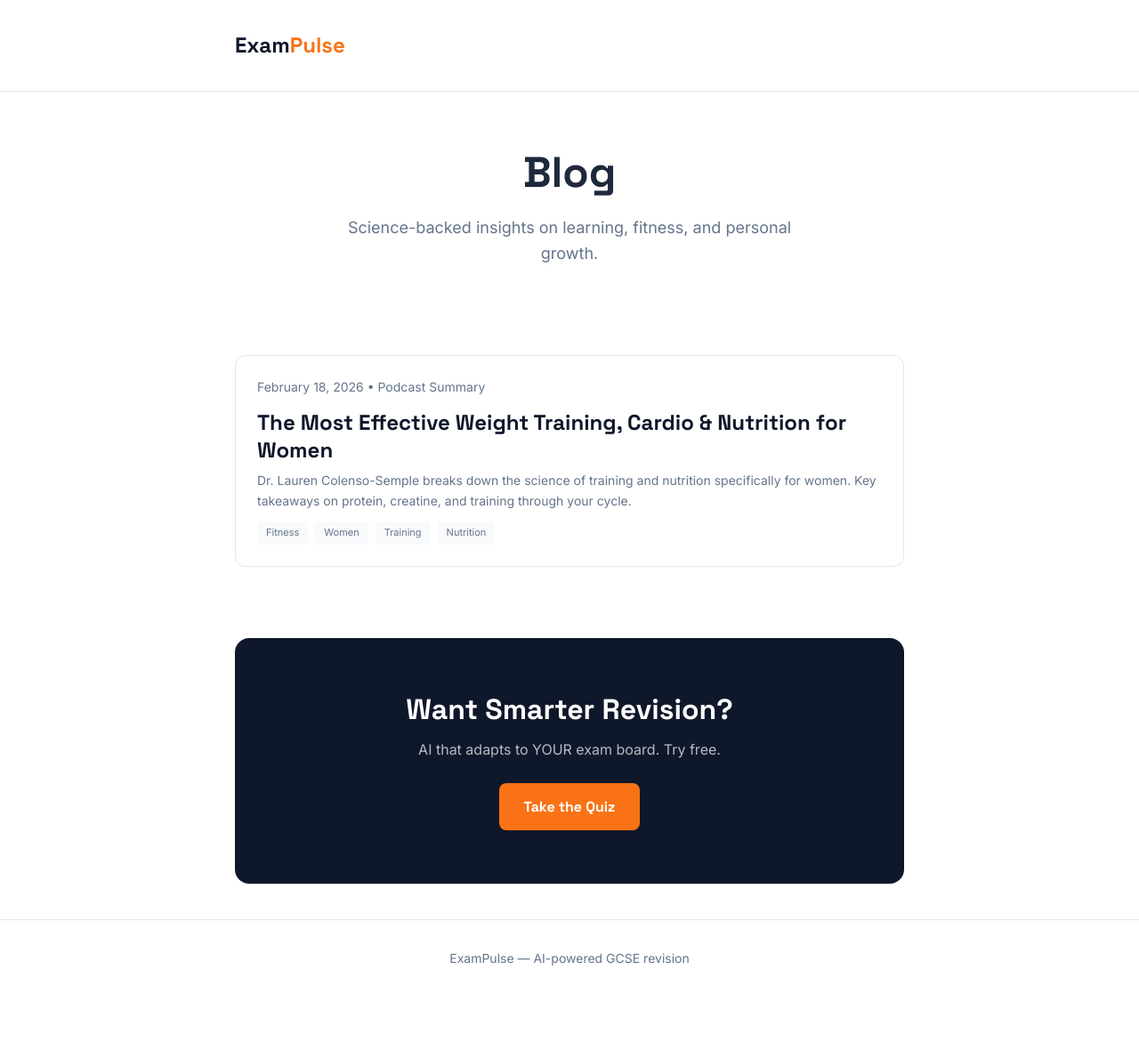
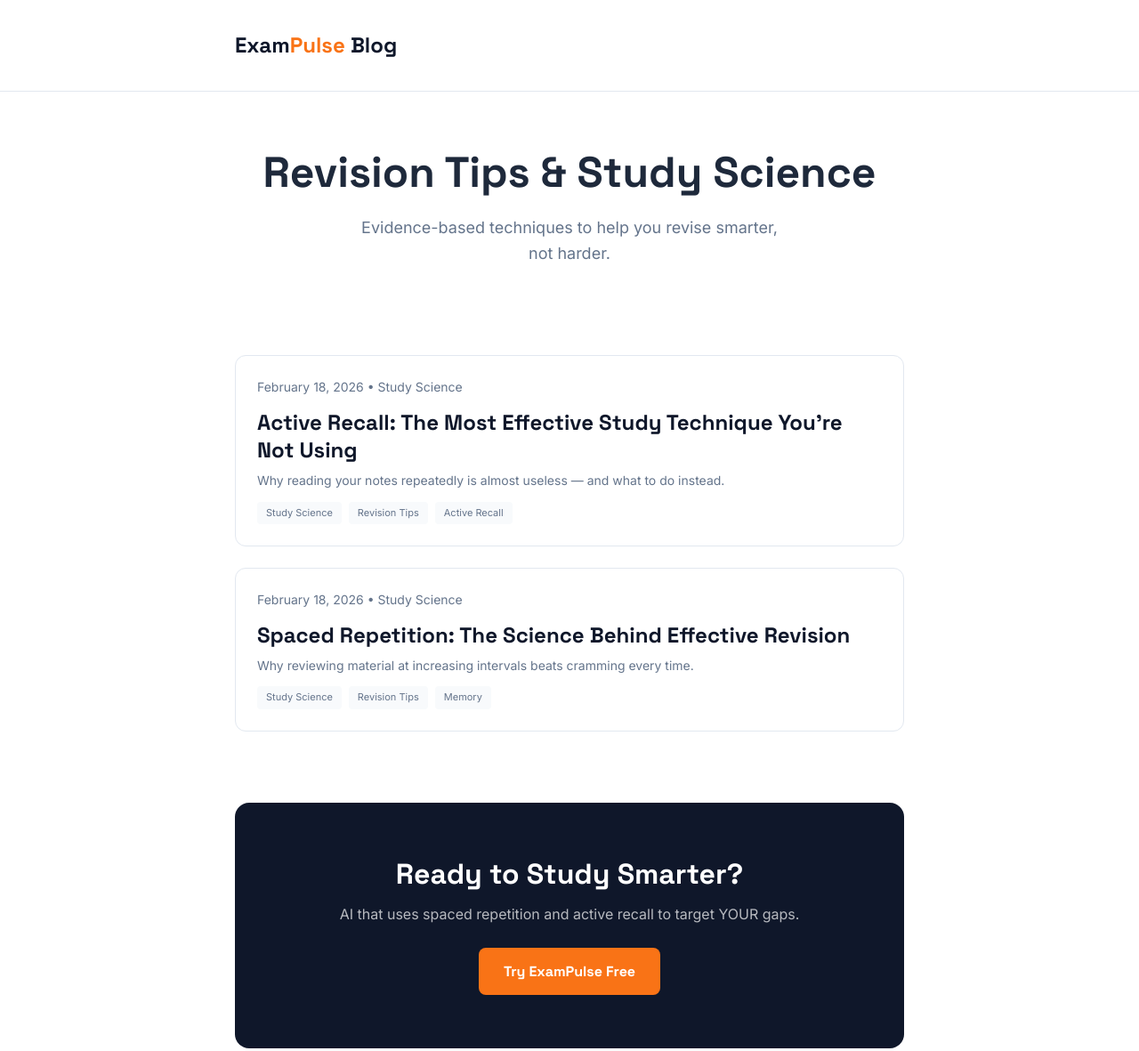
Before and after one commit to nickconstantinou/exam-pulse-marketing, a plain HTML site: page blog.html in a window 1280 px wide. Shown: the top 1181 px of the page at 89% size. Before the commit the page ends 1121 px from the top, so only its background shows below. Drawn offline with Linux system fonts and the light colour scheme.

Commit message:
Add ed-tech blog posts: spaced repetition + active recall
- Updated blog.html index with revision tips focus
- Added 2 new study science articles
- Blog now targets GCSE revision/learning audience

```diff
--- a/blog.html
+++ b/blog.html
@@ -50,34 +50,44 @@
 <body>
   <header>
     <div class="container">
-      <a href="index.html" class="logo">Exam<span>Pulse</span></a>
+      <a href="index.html" class="logo">Exam<span>Pulse</span> Blog</a>
     </div>
   </header>
 
   <div class="container">
     <section class="hero">
-      <h1>Blog</h1>
-      <p>Science-backed insights on learning, fitness, and personal growth.</p>
+      <h1>Revision Tips & Study Science</h1>
+      <p>Evidence-based techniques to help you revise smarter, not harder.</p>
     </section>
 
     <div class="posts">
-      <a href="blog/2026-02-18-huberman-women-training.md" class="post">
-        <p class="post-meta">February 18, 2026 • Podcast Summary</p>
-        <h2>The Most Effective Weight Training, Cardio & Nutrition for Women</h2>
-        <p>Dr. Lauren Colenso-Semple breaks down the science of training and nutrition specifically for women. Key takeaways on protein, creatine, and training through your cycle.</p>
+      <a href="blog/2026-02-18-active-recall.md" class="post">
+        <p class="post-meta">February 18, 2026 • Study Science</p>
+        <h2>Active Recall: The Most Effective Study Technique You're Not Using</h2>
+        <p>Why reading your notes repeatedly is almost useless — and what to do instead.</p>
         <div class="tags">
-          <span class="tag">Fitness</span>
-          <span class="tag">Women</span>
-          <span class="tag">Training</span>
-          <span class="tag">Nutrition</span>
+          <span class="tag">Study Science</span>
+          <span class="tag">Revision Tips</span>
+          <span class="tag">Active Recall</span>
+        </div>
+      </a>
+
+      <a href="blog/2026-02-18-spaced-repetition.md" class="post">
+        <p class="post-meta">February 18, 2026 • Study Science</p>
+        <h2>Spaced Repetition: The Science Behind Effective Revision</h2>
+        <p>Why reviewing material at increasing intervals beats cramming every time.</p>
+        <div class="tags">
+          <span class="tag">Study Science</span>
+          <span class="tag">Revision Tips</span>
+          <span class="tag">Memory</span>
         </div>
       </a>
     </div>
 
     <div class="cta">
-      <h2>Want Smarter Revision?</h2>
-      <p>AI that adapts to YOUR exam board. Try free.</p>
-      <a href="quiz.html" class="btn">Take the Quiz</a>
+      <h2>Ready to Study Smarter?</h2>
+      <p>AI that uses spaced repetition and active recall to target YOUR gaps.</p>
+      <a href="quiz.html" class="btn">Try ExamPulse Free</a>
     </div>
   </div>
 
```
Also changed, not shown: 2 other files.
